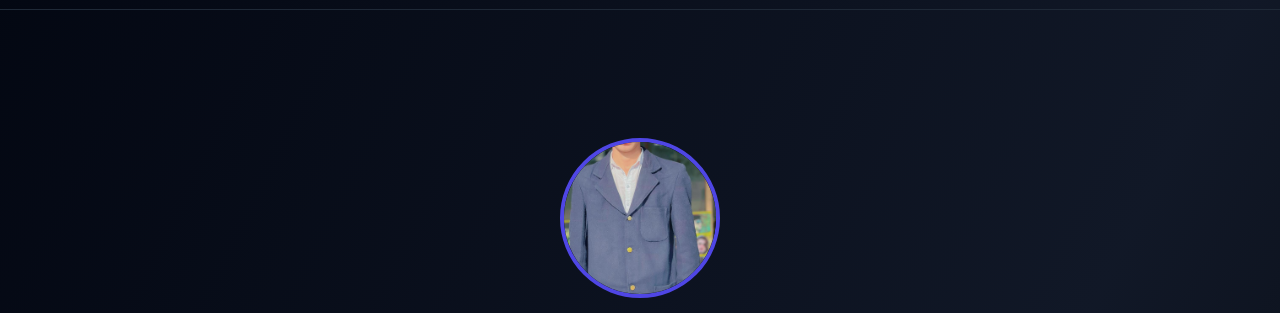
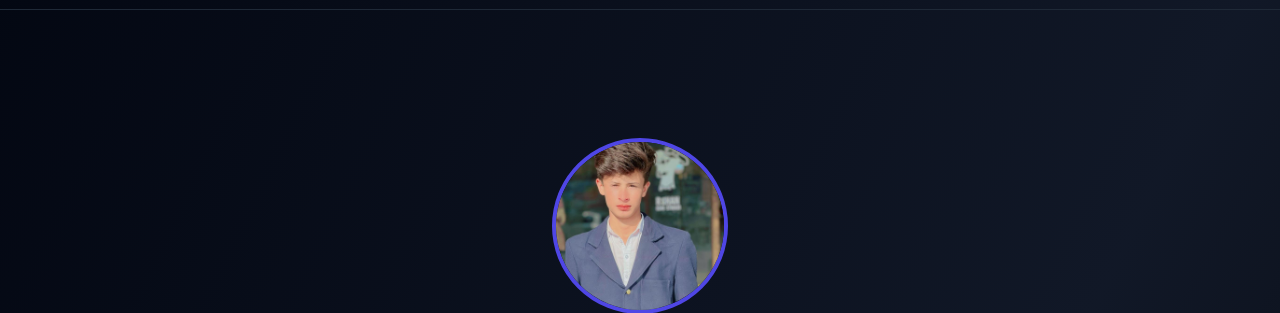
Before and after one commit to intellisite-labs/personal-portfolio, a plain HTML site: page index.html in a window 1280 px wide. Shown: the part 67-380 px from the top of the page. Drawn offline with nearby package versions, Linux system fonts and the light colour scheme.

Commit message:
index.html

```diff
--- a/index.html
+++ b/index.html
@@ -18,7 +18,7 @@
 
   <!-- Hero -->
   <section class="py-32 text-center">
-    <img src="profile.jpg" alt="Jehad Akbar" class="mx-auto mb-8 w-40 h-40 rounded-full border-4 border-indigo-600 object-cover" />
+    <img src="profile.jpg" alt="Jehad Akbar" class="mx-auto mb-8 w-44 h-44 rounded-full border-4 border-indigo-600 object-cover object-top" />
     <h2 class="text-4xl md:text-6xl font-extrabold mb-6">Hi, I’m Jehad Akbar</h2>
     <p class="text-gray-400 max-w-2xl mx-auto mb-6">Founder of IntelliSite Labs. I design and build modern websites and AI-powered applications that help startups and businesses grow.</p>
     <p class="text-gray-500 max-w-xl mx-auto mb-10">I focus on clean UI, performance, and scalable solutions using modern web technologies.</p>
```
